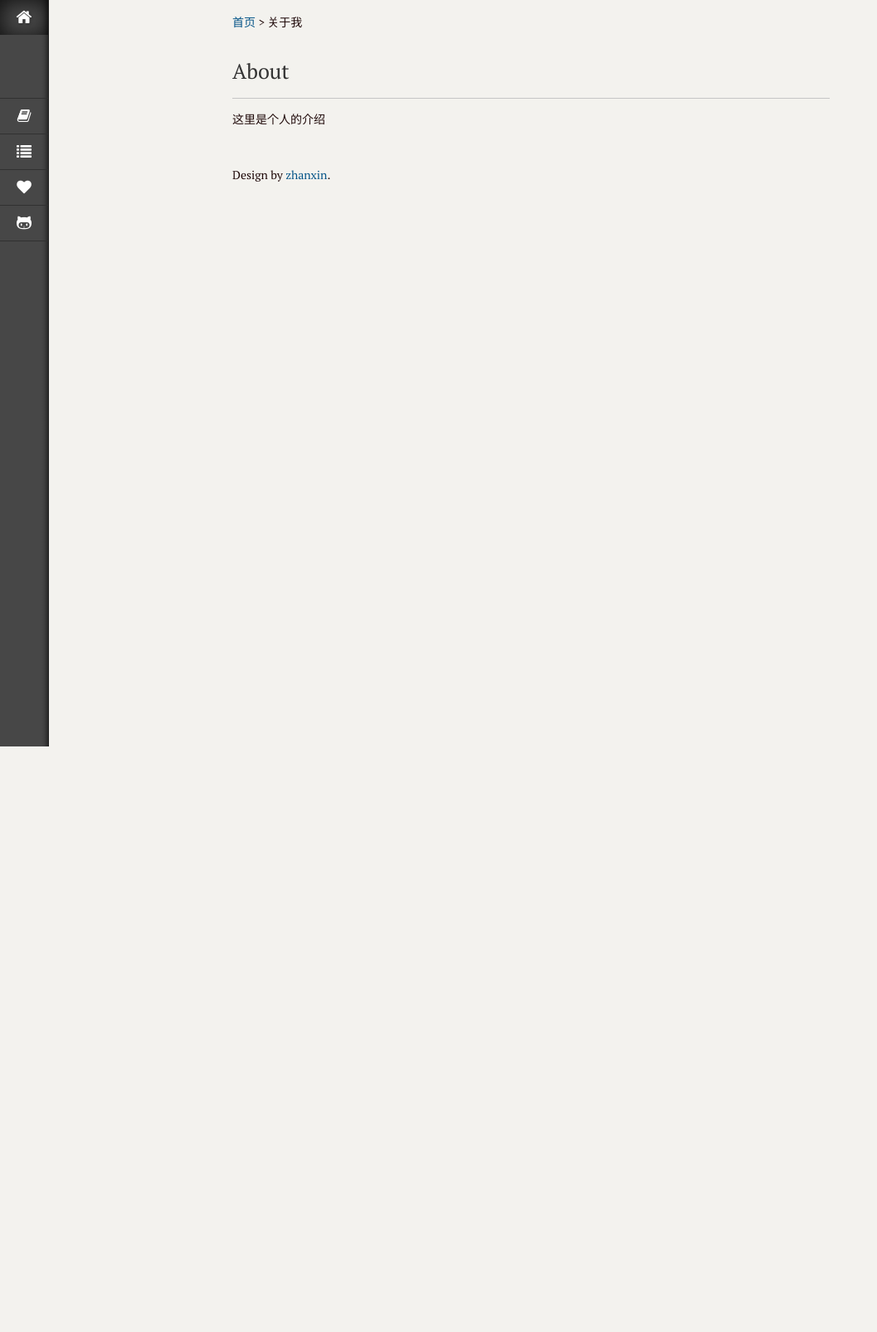
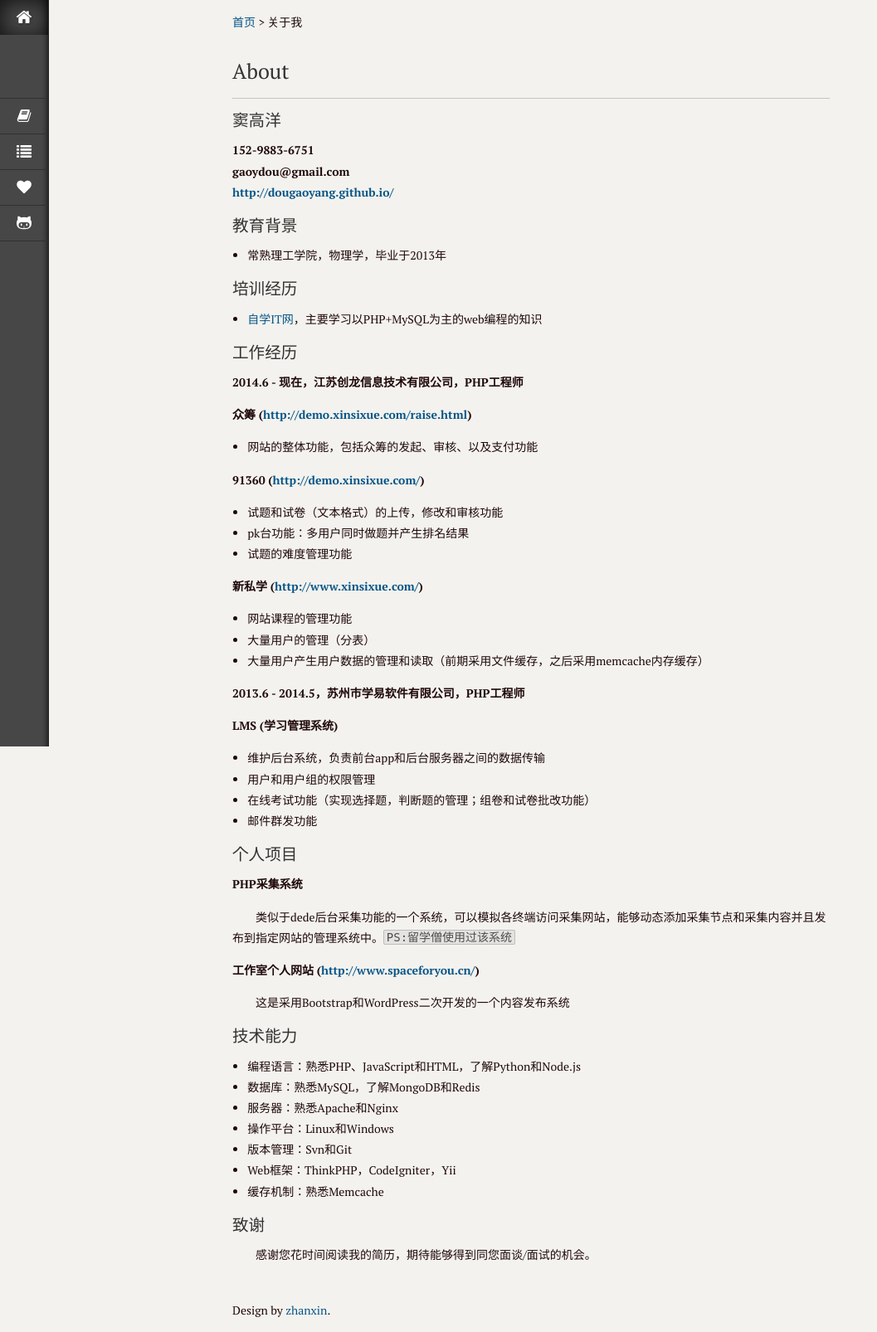
Before and after one commit to GitHubCuCu/dougaoyang.github.io, a Jekyll site: the page built from contact.html, in a window 1280 px wide. Shown: the whole page at 83% size, without its empty margins (0-1057 px from the left). Built offline with Jekyll 4.4.1, drawn with Linux system fonts in a browser that asks for light colours; Markdown is read by kramdown in place of the engine named in the settings; before the commit the page ends 900 px from its top, so only the background shows below that.

Commit message:
add aboutme

```diff
--- a/_config.yml
+++ b/_config.yml
@@ -69,9 +69,9 @@ page:
   - text: 文章分类
     url: /categories.html
     last: true
-  #- text: 关于我
-  #  url: /contact.html
-  #  last: true
+  - text: 关于我
+    url: /contact.html
+    last: true
   - text: 友情链接
     url: /links.html
     last: false
--- a/contact.html
+++ b/contact.html
@@ -13,5 +13,100 @@ keywords: 博客, 编程, 笔记, php, mysql, linux, 知识交流
 
 <h1 class="lotus-pagetit">About</h1>
 <article id="about">
-    <p>这里是个人的介绍</p>
+    <div class="md-section-divider"></div>
+
+    <div class="md-section-divider"></div>
+
+    <h3 id="窦高洋" data-anchor-id="4bol">窦高洋</h3>
+
+    <p data-anchor-id="jsdf"><strong>152-9883-6751</strong> <br>
+    <strong>gaoydou@gmail.com</strong> <br>
+    <strong><a href="http://dougaoyang.github.io/" target="_blank">http://dougaoyang.github.io/</a></strong></p>
+
+    <div class="md-section-divider"></div>
+
+    <h3 id="教育背景" data-anchor-id="a6ry">教育背景</h3>
+
+    <ul data-anchor-id="5ubs">
+    <li>常熟理工学院，物理学，毕业于2013年</li>
+    </ul>
+
+    <div class="md-section-divider"></div>
+
+    <h3 id="培训经历" data-anchor-id="nj5z">培训经历</h3>
+
+    <ul data-anchor-id="iqjv">
+    <li><a href="http://www.zixue.it" target="_blank">自学IT网</a>，主要学习以PHP+MySQL为主的web编程的知识</li>
+    </ul>
+
+    <div class="md-section-divider"></div>
+
+    <h3 id="工作经历" data-anchor-id="ti3x">工作经历</h3>
+
+    <p data-anchor-id="kszx"><strong>2014.6 - 现在，江苏创龙信息技术有限公司，PHP工程师</strong></p>
+
+    <p data-anchor-id="dapn"><em>众筹 (<a href="http://demo.xinsixue.com/raise.html" target="_blank">http://demo.xinsixue.com/raise.html</a>)</em></p>
+
+    <ul data-anchor-id="jrfk">
+    <li>网站的整体功能，包括众筹的发起、审核、以及支付功能</li>
+    </ul>
+
+    <p data-anchor-id="nbty"><em>91360 (<a href="http://demo.xinsixue.com/" target="_blank">http://demo.xinsixue.com/</a>)</em></p>
+
+    <ul data-anchor-id="vblb">
+    <li>试题和试卷（文本格式）的上传，修改和审核功能</li>
+    <li>pk台功能：多用户同时做题并产生排名结果</li>
+    <li>试题的难度管理功能</li>
+    </ul>
+
+    <p data-anchor-id="9jyb"><em>新私学 (<a href="http://www.xinsixue.com/" target="_blank">http://www.xinsixue.com/</a>)</em></p>
+
+    <ul data-anchor-id="i06s">
+    <li>网站课程的管理功能</li>
+    <li>大量用户的管理（分表）</li>
+    <li>大量用户产生用户数据的管理和读取（前期采用文件缓存，之后采用memcache内存缓存）</li>
+    </ul>
+
+    <p data-anchor-id="wm2z"><strong>2013.6 - 2014.5，苏州市学易软件有限公司，PHP工程师</strong></p>
+
+    <p data-anchor-id="vcqw"><em>LMS (学习管理系统)</em></p>
+
+    <ul data-anchor-id="d59r">
+    <li>维护后台系统，负责前台app和后台服务器之间的数据传输</li>
+    <li>用户和用户组的权限管理</li>
+    <li>在线考试功能（实现选择题，判断题的管理；组卷和试卷批改功能）</li>
+    <li>邮件群发功能</li>
+    </ul>
+
+    <div class="md-section-divider"></div>
+
+    <h3 id="个人项目" data-anchor-id="xzh2">个人项目</h3>
+
+    <p data-anchor-id="4w7i"><strong>PHP采集系统</strong></p>
+
+    <p data-anchor-id="a8hc">　　类似于dede后台采集功能的一个系统，可以模拟各终端访问采集网站，能够动态添加采集节点和采集内容并且发布到指定网站的管理系统中。<code>PS:留学僧使用过该系统</code></p>
+
+    <p data-anchor-id="ou8v"><strong>工作室个人网站 (<a href="http://www.spaceforyou.cn/" target="_blank">http://www.spaceforyou.cn/</a>)</strong></p>
+
+    <p data-anchor-id="zo41">　　这是采用Bootstrap和WordPress二次开发的一个内容发布系统</p>
+
+    <div class="md-section-divider"></div>
+
+    <h3 id="技术能力" data-anchor-id="kp5e">技术能力</h3>
+
+    <ul data-anchor-id="8uu5">
+    <li>编程语言：熟悉PHP、JavaScript和HTML，了解Python和Node.js</li>
+    <li>数据库：熟悉MySQL，了解MongoDB和Redis</li>
+    <li>服务器：熟悉Apache和Nginx</li>
+    <li>操作平台：Linux和Windows</li>
+    <li>版本管理：Svn和Git</li>
+    <li>Web框架：ThinkPHP，CodeIgniter，Yii</li>
+    <li>缓存机制：熟悉Memcache</li>
+    </ul>
+
+    <div class="md-section-divider"></div>
+
+    <h3 id="致谢" data-anchor-id="dp03">致谢</h3>
+
+    <p data-anchor-id="zgve">　　感谢您花时间阅读我的简历，期待能够得到同您面谈/面试的机会。</p>
 </article>
```
